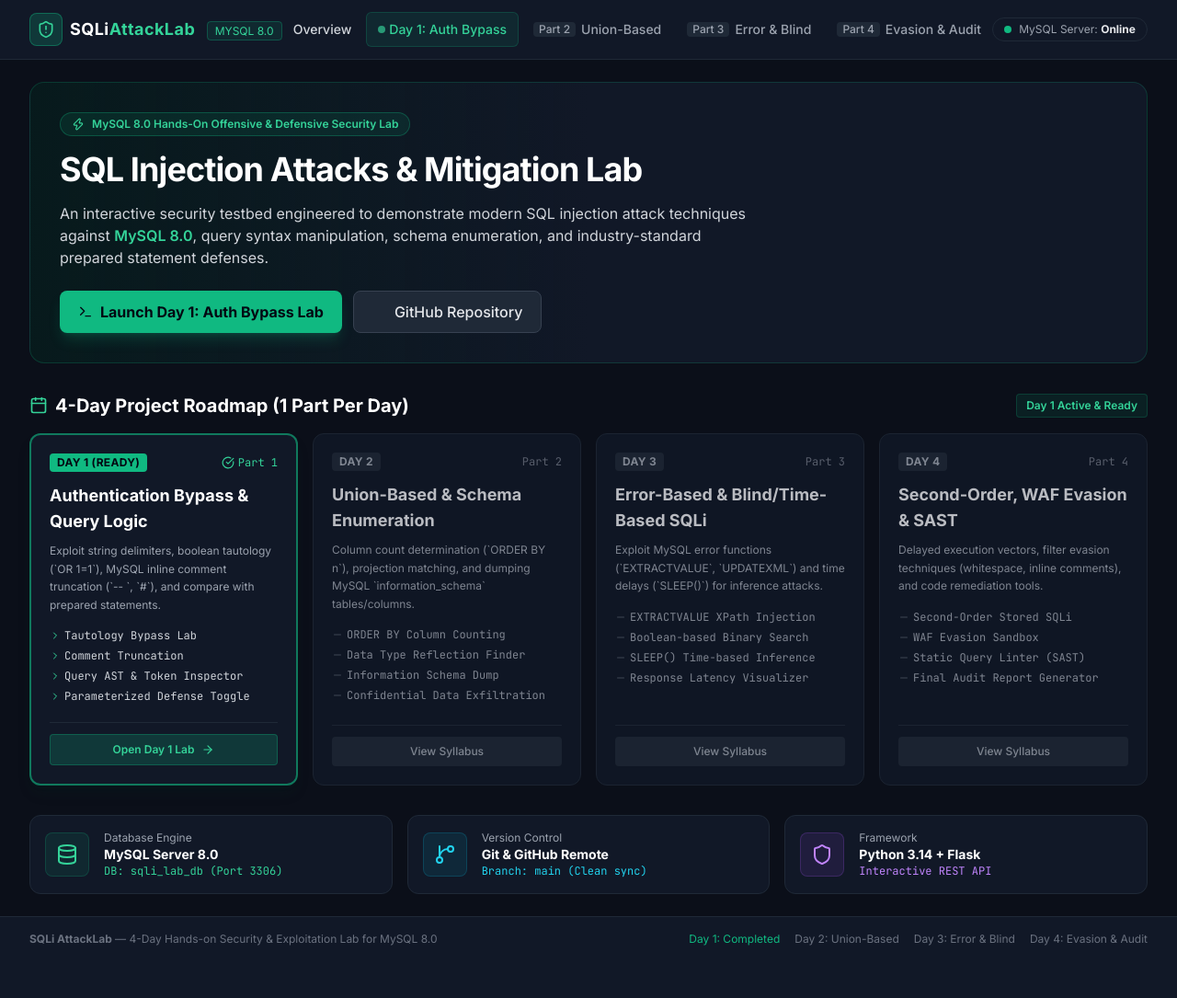
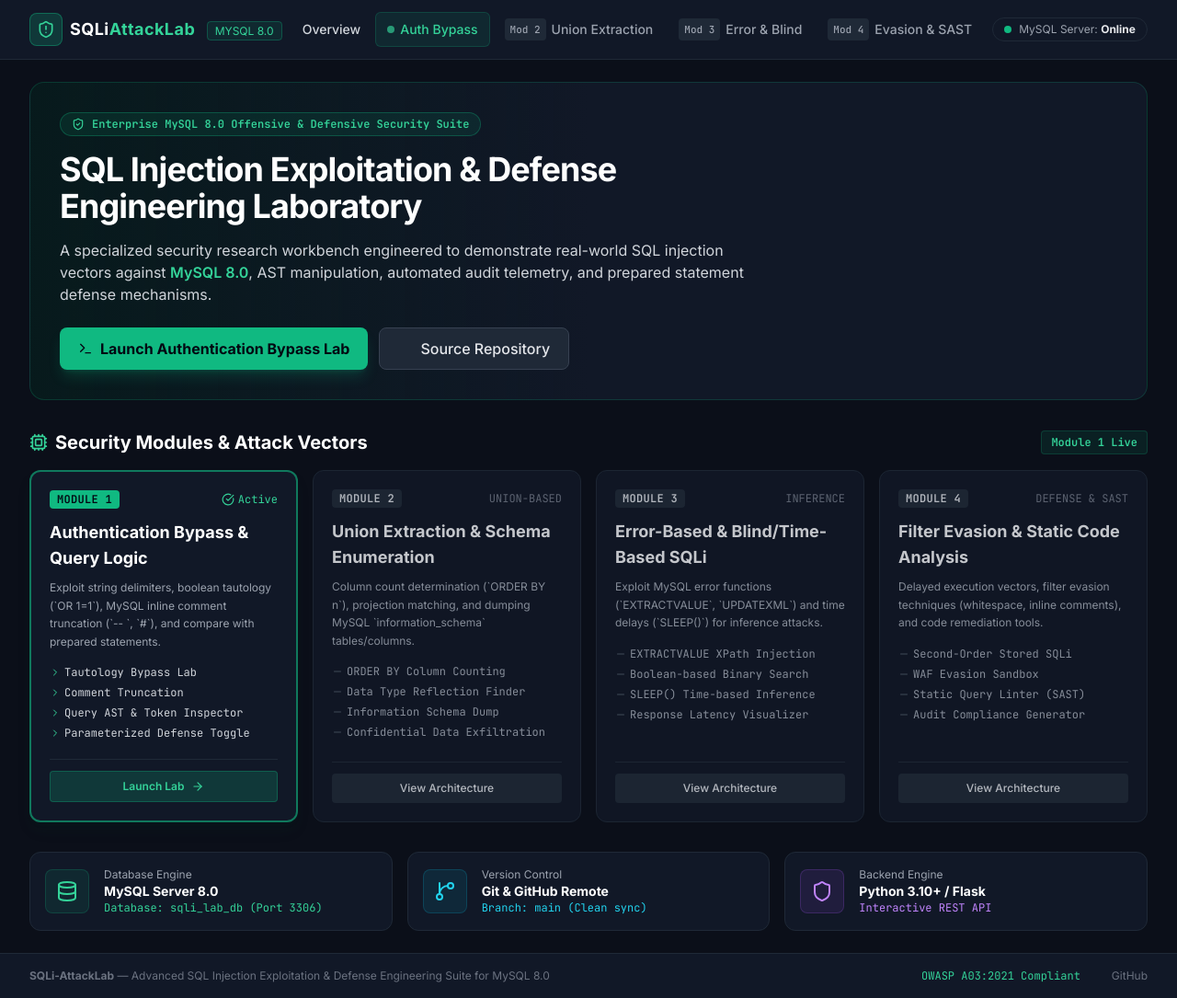
Before and after one commit to souladitya087/SQLi-AttackLab-MySQL, a Flask app: page / in a window 1280 px wide. Shown: the whole page at 92% size. Before the commit the page ends 1028 px from the top, so only its background shows below. Run offline with Flask 3, Linux system fonts and the light colour scheme; some libraries are stand-ins or nearby versions.

Commit message:
Enhance enterprise documentation, professionalize architecture, and add MIT License

```diff
--- a/app.py
+++ b/app.py
@@ -8,27 +8,27 @@ app.config.from_object(Config)
 
 @app.route("/")
 def index():
-    """Main Dashboard with 4-Day Roadmap and current progress."""
+    """Main Dashboard with security modules overview and status."""
     return render_template("index.html")
 
 @app.route("/lab/auth-bypass")
 def auth_bypass_lab():
-    """Day 1: Authentication Bypass Exploitation & Query Visualizer Lab."""
+    """Module 1: Authentication Bypass Exploitation & Query Visualizer Lab."""
     return render_template("auth_bypass.html")
 
 @app.route("/lab/union-based")
 def union_based_lab():
-    """Day 2: Union-Based SQLi & Schema Enumeration (Scheduled for Part 2)."""
+    """Module 2: Union-Based SQLi & Schema Enumeration Laboratory."""
     return render_template("union_based.html")
 
 @app.route("/lab/error-blind")
 def error_blind_lab():
-    """Day 3: Error-Based & Blind/Time-Based SQLi (Scheduled for Part 3)."""
+    """Module 3: Error-Based & Blind/Time-Based SQLi Laboratory."""
     return render_template("error_blind.html")
 
 @app.route("/lab/evasion-audit")
 def evasion_audit_lab():
-    """Day 4: Second-Order SQLi, WAF Evasion & SAST Auditor (Scheduled for Part 4)."""
+    """Module 4: Filter Evasion & SAST Remediation Toolkit."""
     return render_template("evasion_audit.html")
 
 @app.route("/api/auth/test", methods=["POST"])
--- a/init_db.py
+++ b/init_db.py
@@ -108,8 +108,8 @@ def init_database():
     print("[*] Seeding secrets and challenge flags...")
     cursor.execute("TRUNCATE TABLE `system_secrets`;")
     secrets_data = [
-        ('FLAG_PART1_AUTH_BYPASS', 'FLAG{mysql_auth_tautology_bypass_mastered}', 'RESTRICTED'),
-        ('FLAG_PART2_UNION_EXPLOIT', 'FLAG{mysql_information_schema_exfiltration_pwned}', 'TOP_SECRET'),
+        ('FLAG_AUTH_BYPASS', 'FLAG{mysql_auth_tautology_bypass_mastered}', 'RESTRICTED'),
+        ('FLAG_UNION_EXPLOIT', 'FLAG{mysql_information_schema_exfiltration_pwned}', 'TOP_SECRET'),
         ('ROOT_DATABASE_MASTER_TOKEN', 'tok_sec_mysql80_4981948194819481948', 'CRITICAL'),
         ('MOCK_PAYMENT_GATEWAY_KEY', 'tok_mock_payment_sample_secret_key_9481948', 'CRITICAL')
     ]
--- a/modules/auth_bypass.py
+++ b/modules/auth_bypass.py
@@ -89,7 +89,7 @@ def execute_auth_attempt(username, password, scenario="tautology", mode="vulnera
                         if user["role"] == "admin":
                             result["flag"] = "FLAG{mysql_auth_tautology_bypass_mastered}"
 
-                log_audit_query("Day 1: Auth Bypass", query, False, "SUCCESS" if user else "AUTH_FAIL", None, client_ip)
+                log_audit_query("Module 1: Auth Bypass", query, False, "SUCCESS" if user else "AUTH_FAIL", None, client_ip)
 
             else:
                 # SECURE MODE: Parameterized Prepared Statements
@@ -112,12 +112,12 @@ def execute_auth_attempt(username, password, scenario="tautology", mode="vulnera
                     result["success"] = False
                     result["bypassed"] = False
 
-                log_audit_query("Day 1: Auth Bypass", query, True, "SUCCESS" if user else "AUTH_FAIL", None, client_ip)
+                log_audit_query("Module 1: Auth Bypass", query, True, "SUCCESS" if user else "AUTH_FAIL", None, client_ip)
 
     except pymysql.MySQLError as err:
         error_code, error_msg = err.args
         result["error"] = f"MySQL Error [{error_code}]: {error_msg}"
-        log_audit_query("Day 1: Auth Bypass", result.get("constructed_query", ""), mode == "secure", "MYSQL_ERROR", result["error"], client_ip)
+        log_audit_query("Module 1: Auth Bypass", result.get("constructed_query", ""), mode == "secure", "MYSQL_ERROR", result["error"], client_ip)
     except Exception as e:
         result["error"] = f"System Error: {str(e)}"
     finally:
--- a/templates/auth_bypass.html
+++ b/templates/auth_bypass.html
@@ -1,6 +1,6 @@
 {% extends "base.html" %}
 
-{% block title %}Day 1: Authentication Bypass | SQLi AttackLab (MySQL){% endblock %}
+{% block title %}Module 1: Authentication Bypass | SQLi-AttackLab (MySQL){% endblock %}
 
 {% block content %}
 <div class="space-y-6">
@@ -9,8 +9,8 @@
     <div class="flex flex-col sm:flex-row sm:items-center sm:justify-between gap-4 pb-4 border-b border-gray-800">
         <div>
             <div class="flex items-center space-x-2">
-                <span class="text-xs font-bold px-2.5 py-0.5 rounded bg-emerald-500 text-gray-950 uppercase font-mono">Part 1</span>
-                <span class="text-xs text-gray-400 font-mono">Day 1 Lab</span>
+                <span class="text-xs font-bold px-2.5 py-0.5 rounded bg-emerald-500 text-gray-950 uppercase font-mono">Module 1</span>
+                <span class="text-xs text-emerald-400 font-mono">Interactive Laboratory</span>
             </div>
             <h1 class="text-2xl font-black text-white mt-1">Authentication Bypass & Query Logic Manipulation</h1>
             <p class="text-xs text-gray-400 mt-0.5">Explore how string delimiters and boolean logic override authentication checks in MySQL 8.0.</p>
--- a/templates/base.html
+++ b/templates/base.html
@@ -3,7 +3,7 @@
 <head>
     <meta charset="UTF-8">
     <meta name="viewport" content="width=device-width, initial-scale=1.0">
-    <title>{% block title %}SQLi AttackLab (MySQL){% endblock %}</title>
+    <title>{% block title %}SQLi-AttackLab | MySQL Security Suite{% endblock %}</title>
     <!-- Tailwind CSS CDN -->
     <script src="https://cdn.tailwindcss.com"></script>
     <script>
@@ -61,26 +61,26 @@
                     </a>
                 </div>
 
-                <!-- Navigation Tabs (4 Parts) -->
+                <!-- Navigation Tabs (Modular Architecture) -->
                 <div class="hidden md:flex items-center space-x-1">
                     <a href="/" class="px-3 py-2 rounded-md text-sm font-medium text-gray-300 hover:text-white hover:bg-gray-800 transition">
                         Overview
                     </a>
-                    <a href="/lab/auth-bypass" class="px-3 py-2 rounded-md text-sm font-medium text-emerald-400 bg-emerald-500/10 border border-emerald-500/20 flex items-center space-x-1">
-                        <span class="w-2 h-2 rounded-full bg-emerald-400 animate-pulse mr-1"></span>
-                        Day 1: Auth Bypass
+                    <a href="/lab/auth-bypass" class="px-3 py-2 rounded-md text-sm font-medium text-emerald-400 bg-emerald-500/10 border border-emerald-500/20 flex items-center space-x-1.5">
+                        <span class="w-2 h-2 rounded-full bg-emerald-400 animate-pulse"></span>
+                        <span>Auth Bypass</span>
                     </a>
-                    <a href="/lab/union-based" class="px-3 py-2 rounded-md text-sm font-medium text-gray-400 hover:text-gray-200 hover:bg-gray-800/50 transition flex items-center">
-                        <span class="text-xs px-1.5 py-0.2 mr-1.5 rounded bg-gray-800 text-gray-400">Part 2</span>
-                        Union-Based
+                    <a href="/lab/union-based" class="px-3 py-2 rounded-md text-sm font-medium text-gray-400 hover:text-gray-200 hover:bg-gray-800/50 transition flex items-center space-x-1.5">
+                        <span class="text-[11px] px-1.5 py-0.5 rounded bg-gray-800 text-gray-400 font-mono">Mod 2</span>
+                        <span>Union Extraction</span>
                     </a>
-                    <a href="/lab/error-blind" class="px-3 py-2 rounded-md text-sm font-medium text-gray-400 hover:text-gray-200 hover:bg-gray-800/50 transition flex items-center">
-                        <span class="text-xs px-1.5 py-0.2 mr-1.5 rounded bg-gray-800 text-gray-400">Part 3</span>
-                        Error & Blind
+                    <a href="/lab/error-blind" class="px-3 py-2 rounded-md text-sm font-medium text-gray-400 hover:text-gray-200 hover:bg-gray-800/50 transition flex items-center space-x-1.5">
+                        <span class="text-[11px] px-1.5 py-0.5 rounded bg-gray-800 text-gray-400 font-mono">Mod 3</span>
+                        <span>Error & Blind</span>
                     </a>
-                    <a href="/lab/evasion-audit" class="px-3 py-2 rounded-md text-sm font-medium text-gray-400 hover:text-gray-200 hover:bg-gray-800/50 transition flex items-center">
-                        <span class="text-xs px-1.5 py-0.2 mr-1.5 rounded bg-gray-800 text-gray-400">Part 4</span>
-                        Evasion & Audit
+                    <a href="/lab/evasion-audit" class="px-3 py-2 rounded-md text-sm font-medium text-gray-400 hover:text-gray-200 hover:bg-gray-800/50 transition flex items-center space-x-1.5">
+                        <span class="text-[11px] px-1.5 py-0.5 rounded bg-gray-800 text-gray-400 font-mono">Mod 4</span>
+                        <span>Evasion & SAST</span>
                     </a>
                 </div>
 
@@ -104,13 +104,14 @@
     <footer class="bg-[#111827] border-t border-gray-800 py-4 text-xs text-gray-500">
         <div class="max-w-7xl mx-auto px-4 sm:px-6 lg:px-8 flex flex-col sm:flex-row items-center justify-between gap-2">
             <div>
-                <strong>SQLi AttackLab</strong> &mdash; 4-Day Hands-on Security & Exploitation Lab for MySQL 8.0
+                <strong>SQLi-AttackLab</strong> &mdash; Advanced SQL Injection Exploitation & Defense Engineering Suite for MySQL 8.0
             </div>
             <div class="flex items-center space-x-4">
-                <span class="text-emerald-500">Day 1: Completed</span>
-                <span>Day 2: Union-Based</span>
-                <span>Day 3: Error & Blind</span>
-                <span>Day 4: Evasion & Audit</span>
+                <span class="text-emerald-400 font-mono">OWASP A03:2021 Compliant</span>
+                <a href="https://github.com/souladitya087/SQLi-AttackLab-MySQL" target="_blank" class="hover:text-gray-300 transition flex items-center space-x-1">
+                    <i data-lucide="github" class="w-3.5 h-3.5"></i>
+                    <span>GitHub</span>
+                </a>
             </div>
         </div>
     </footer>
--- a/templates/index.html
+++ b/templates/index.html
@@ -1,6 +1,6 @@
 {% extends "base.html" %}
 
-{% block title %}Dashboard & 4-Day Plan | SQLi AttackLab (MySQL){% endblock %}
+{% block title %}Dashboard | SQLi-AttackLab (MySQL 8.0 Security Suite){% endblock %}
 
 {% block content %}
 <div class="space-y-8">
@@ -8,54 +8,54 @@
     <!-- Hero Section -->
     <div class="relative overflow-hidden rounded-2xl bg-gradient-to-r from-emerald-950/40 via-gray-900 to-gray-900 border border-emerald-500/20 p-8">
         <div class="max-w-3xl space-y-4">
-            <div class="inline-flex items-center space-x-2 px-3 py-1 rounded-full text-xs font-semibold bg-emerald-500/10 text-emerald-400 border border-emerald-500/30">
-                <i data-lucide="zap" class="w-3.5 h-3.5"></i>
-                <span>MySQL 8.0 Hands-On Offensive & Defensive Security Lab</span>
+            <div class="inline-flex items-center space-x-2 px-3 py-1 rounded-full text-xs font-semibold bg-emerald-500/10 text-emerald-400 border border-emerald-500/30 font-mono">
+                <i data-lucide="shield-check" class="w-3.5 h-3.5"></i>
+                <span>Enterprise MySQL 8.0 Offensive & Defensive Security Suite</span>
             </div>
             <h1 class="text-3xl sm:text-4xl font-extrabold text-white tracking-tight">
-                SQL Injection Attacks & Mitigation Lab
+                SQL Injection Exploitation & Defense Engineering Laboratory
             </h1>
             <p class="text-gray-300 text-sm sm:text-base leading-relaxed">
-                An interactive security testbed engineered to demonstrate modern SQL injection attack techniques against
-                <strong class="text-emerald-400 font-semibold">MySQL 8.0</strong>, query syntax manipulation, schema enumeration,
-                and industry-standard prepared statement defenses.
+                A specialized security research workbench engineered to demonstrate real-world SQL injection vectors against
+                <strong class="text-emerald-400 font-semibold">MySQL 8.0</strong>, AST manipulation, automated audit telemetry,
+                and prepared statement defense mechanisms.
             </p>
             <div class="pt-2 flex flex-wrap gap-3">
                 <a href="/lab/auth-bypass" class="inline-flex items-center space-x-2 px-5 py-2.5 rounded-lg bg-emerald-500 hover:bg-emerald-600 text-gray-950 font-bold transition shadow-lg shadow-emerald-500/20">
                     <i data-lucide="terminal" class="w-4 h-4"></i>
-                    <span>Launch Day 1: Auth Bypass Lab</span>
+                    <span>Launch Authentication Bypass Lab</span>
                 </a>
                 <a href="https://github.com/souladitya087/SQLi-AttackLab-MySQL" target="_blank" class="inline-flex items-center space-x-2 px-5 py-2.5 rounded-lg bg-gray-800 hover:bg-gray-700 text-gray-200 font-medium transition border border-gray-700">
                     <i data-lucide="github" class="w-4 h-4"></i>
-                    <span>GitHub Repository</span>
+                    <span>Source Repository</span>
                 </a>
             </div>
         </div>
     </div>
 
-    <!-- 4-Day Execution Plan & Progress Tracker -->
+    <!-- Modular Laboratory Suites -->
     <div class="space-y-4">
         <div class="flex items-center justify-between">
             <h2 class="text-xl font-bold text-white flex items-center space-x-2">
-                <i data-lucide="calendar" class="w-5 h-5 text-emerald-400"></i>
-                <span>4-Day Project Roadmap (1 Part Per Day)</span>
+                <i data-lucide="cpu" class="w-5 h-5 text-emerald-400"></i>
+                <span>Security Modules & Attack Vectors</span>
             </h2>
-            <span class="text-xs text-emerald-400 font-semibold bg-emerald-500/10 px-2.5 py-1 rounded border border-emerald-500/20">
-                Day 1 Active & Ready
+            <span class="text-xs text-emerald-400 font-semibold bg-emerald-500/10 px-2.5 py-1 rounded border border-emerald-500/20 font-mono">
+                Module 1 Live
             </span>
         </div>
 
         <div class="grid grid-cols-1 md:grid-cols-2 lg:grid-cols-4 gap-4">
 
-            <!-- Day 1 Card (ACTIVE / COMPLETED) -->
+            <!-- Module 1 Card (ACTIVE) -->
             <div class="relative rounded-xl bg-gradient-to-b from-gray-900 to-[#111827] border-2 border-emerald-500/60 p-5 shadow-lg shadow-emerald-950/20 flex flex-col justify-between">
                 <div>
                     <div class="flex items-center justify-between mb-3">
-                        <span class="text-xs font-bold px-2 py-0.5 rounded bg-emerald-500 text-gray-950 uppercase tracking-wide">
-                            Day 1 (Ready)
+                        <span class="text-xs font-bold px-2 py-0.5 rounded bg-emerald-500 text-gray-950 uppercase tracking-wide font-mono">
+                            Module 1
                         </span>
                         <span class="text-xs text-emerald-400 flex items-center font-mono">
-                            <i data-lucide="check-circle" class="w-3.5 h-3.5 mr-1"></i> Part 1
+                            <i data-lucide="check-circle" class="w-3.5 h-3.5 mr-1"></i> Active
                         </span>
                     </div>
                     <h3 class="text-lg font-bold text-white mb-2">Authentication Bypass & Query Logic</h3>
@@ -71,22 +71,22 @@
                 </div>
                 <div class="mt-5 pt-3 border-t border-gray-800">
                     <a href="/lab/auth-bypass" class="w-full inline-flex items-center justify-center space-x-2 py-2 px-3 rounded bg-emerald-500/20 hover:bg-emerald-500/30 text-emerald-400 text-xs font-semibold transition border border-emerald-500/30">
-                        <span>Open Day 1 Lab</span>
+                        <span>Launch Lab</span>
                         <i data-lucide="arrow-right" class="w-3.5 h-3.5"></i>
                     </a>
                 </div>
             </div>
 
-            <!-- Day 2 Card -->
-            <div class="relative rounded-xl bg-gray-900 border border-gray-800 p-5 flex flex-col justify-between opacity-80 hover:opacity-100 transition">
+            <!-- Module 2 Card -->
+            <div class="relative rounded-xl bg-gray-900 border border-gray-800 p-5 flex flex-col justify-between opacity-85 hover:opacity-100 transition">
                 <div>
                     <div class="flex items-center justify-between mb-3">
-                        <span class="text-xs font-bold px-2 py-0.5 rounded bg-gray-800 text-gray-400 uppercase tracking-wide">
-                            Day 2
+                        <span class="text-xs font-bold px-2 py-0.5 rounded bg-gray-800 text-gray-300 uppercase tracking-wide font-mono">
+                            Module 2
                         </span>
-                        <span class="text-xs text-gray-500 font-mono">Part 2</span>
+                        <span class="text-xs text-gray-500 font-mono">UNION-BASED</span>
                     </div>
-                    <h3 class="text-lg font-bold text-gray-200 mb-2">Union-Based & Schema Enumeration</h3>
+                    <h3 class="text-lg font-bold text-gray-200 mb-2">Union Extraction & Schema Enumeration</h3>
                     <p class="text-xs text-gray-400 mb-4 leading-relaxed">
                         Column count determination (`ORDER BY n`), projection matching, and dumping MySQL `information_schema` tables/columns.
                     </p>
@@ -98,20 +98,20 @@
                     </ul>
                 </div>
                 <div class="mt-5 pt-3 border-t border-gray-800">
-                    <a href="/lab/union-based" class="w-full inline-flex items-center justify-center space-x-2 py-2 px-3 rounded bg-gray-800 text-gray-400 text-xs font-medium hover:bg-gray-700 hover:text-gray-300 transition">
-                        <span>View Syllabus</span>
+                    <a href="/lab/union-based" class="w-full inline-flex items-center justify-center space-x-2 py-2 px-3 rounded bg-gray-800 text-gray-300 text-xs font-medium hover:bg-gray-700 hover:text-white transition">
+                        <span>View Architecture</span>
                     </a>
                 </div>
             </div>
 
-            <!-- Day 3 Card -->
-            <div class="relative rounded-xl bg-gray-900 border border-gray-800 p-5 flex flex-col justify-between opacity-80 hover:opacity-100 transition">
+            <!-- Module 3 Card -->
+            <div class="relative rounded-xl bg-gray-900 border border-gray-800 p-5 flex flex-col justify-between opacity-85 hover:opacity-100 transition">
                 <div>
                     <div class="flex items-center justify-between mb-3">
-                        <span class="text-xs font-bold px-2 py-0.5 rounded bg-gray-800 text-gray-400 uppercase tracking-wide">
-                            Day 3
+                        <span class="text-xs font-bold px-2 py-0.5 rounded bg-gray-800 text-gray-300 uppercase tracking-wide font-mono">
+                            Module 3
                         </span>
-                        <span class="text-xs text-gray-500 font-mono">Part 3</span>
+                        <span class="text-xs text-gray-500 font-mono">INFERENCE</span>
                     </div>
                     <h3 class="text-lg font-bold text-gray-200 mb-2">Error-Based & Blind/Time-Based SQLi</h3>
                     <p class="text-xs text-gray-400 mb-4 leading-relaxed">
@@ -125,22 +125,22 @@
                     </ul>
                 </div>
                 <div class="mt-5 pt-3 border-t border-gray-800">
-                    <a href="/lab/error-blind" class="w-full inline-flex items-center justify-center space-x-2 py-2 px-3 rounded bg-gray-800 text-gray-400 text-xs font-medium hover:bg-gray-700 hover:text-gray-300 transition">
-                        <span>View Syllabus</span>
+                    <a href="/lab/error-blind" class="w-full inline-flex items-center justify-center space-x-2 py-2 px-3 rounded bg-gray-800 text-gray-300 text-xs font-medium hover:bg-gray-700 hover:text-white transition">
+                        <span>View Architecture</span>
                     </a>
                 </div>
             </div>
 
-            <!-- Day 4 Card -->
-            <div class="relative rounded-xl bg-gray-900 border border-gray-800 p-5 flex flex-col justify-between opacity-80 hover:opacity-100 transition">
+            <!-- Module 4 Card -->
+            <div class="relative rounded-xl bg-gray-900 border border-gray-800 p-5 flex flex-col justify-between opacity-85 hover:opacity-100 transition">
                 <div>
                     <div class="flex items-center justify-between mb-3">
-                        <span class="text-xs font-bold px-2 py-0.5 rounded bg-gray-800 text-gray-400 uppercase tracking-wide">
-                            Day 4
+                        <span class="text-xs font-bold px-2 py-0.5 rounded bg-gray-800 text-gray-300 uppercase tracking-wide font-mono">
+                            Module 4
                         </span>
-                        <span class="text-xs text-gray-500 font-mono">Part 4</span>
+                        <span class="text-xs text-gray-500 font-mono">DEFENSE & SAST</span>
                     </div>
-                    <h3 class="text-lg font-bold text-gray-200 mb-2">Second-Order, WAF Evasion & SAST</h3>
+                    <h3 class="text-lg font-bold text-gray-200 mb-2">Filter Evasion & Static Code Analysis</h3>
                     <p class="text-xs text-gray-400 mb-4 leading-relaxed">
                         Delayed execution vectors, filter evasion techniques (whitespace, inline comments), and code remediation tools.
                     </p>
@@ -148,12 +148,12 @@
                         <li class="flex items-center"><i data-lucide="minus" class="w-3 h-3 text-gray-600 mr-1"></i> Second-Order Stored SQLi</li>
                         <li class="flex items-center"><i data-lucide="minus" class="w-3 h-3 text-gray-600 mr-1"></i> WAF Evasion Sandbox</li>
                         <li class="flex items-center"><i data-lucide="minus" class="w-3 h-3 text-gray-600 mr-1"></i> Static Query Linter (SAST)</li>
-                        <li class="flex items-center"><i data-lucide="minus" class="w-3 h-3 text-gray-600 mr-1"></i> Final Audit Report Generator</li>
+                        <li class="flex items-center"><i data-lucide="minus" class="w-3 h-3 text-gray-600 mr-1"></i> Audit Compliance Generator</li>
                     </ul>
                 </div>
                 <div class="mt-5 pt-3 border-t border-gray-800">
-                    <a href="/lab/evasion-audit" class="w-full inline-flex items-center justify-center space-x-2 py-2 px-3 rounded bg-gray-800 text-gray-400 text-xs font-medium hover:bg-gray-700 hover:text-gray-300 transition">
-                        <span>View Syllabus</span>
+                    <a href="/lab/evasion-audit" class="w-full inline-flex items-center justify-center space-x-2 py-2 px-3 rounded bg-gray-800 text-gray-300 text-xs font-medium hover:bg-gray-700 hover:text-white transition">
+                        <span>View Architecture</span>
                     </a>
                 </div>
             </div>
@@ -170,7 +170,7 @@
             <div>
                 <div class="text-xs text-gray-400">Database Engine</div>
                 <div class="text-sm font-bold text-white">MySQL Server 8.0</div>
-                <div class="text-xs text-emerald-400 font-mono">DB: sqli_lab_db (Port 3306)</div>
+                <div class="text-xs text-emerald-400 font-mono">Database: sqli_lab_db (Port 3306)</div>
             </div>
         </div>
 
@@ -190,8 +190,8 @@
                 <i data-lucide="shield" class="w-6 h-6"></i>
             </div>
             <div>
-                <div class="text-xs text-gray-400">Framework</div>
-                <div class="text-sm font-bold text-white">Python 3.14 + Flask</div>
+                <div class="text-xs text-gray-400">Backend Engine</div>
+                <div class="text-sm font-bold text-white">Python 3.10+ / Flask</div>
                 <div class="text-xs text-purple-400 font-mono">Interactive REST API</div>
             </div>
         </div>
```
Also changed, not shown: modules/error_blind.py (+4 -5 lines), modules/evasion_audit.py (+4 -5 lines), modules/union_based.py (+5 -6 lines), templates/error_blind.html (+12 -12 lines), templates/evasion_audit.html (+11 -11 lines), templates/union_based.html (+11 -11 lines), README.md, 1 other file.
